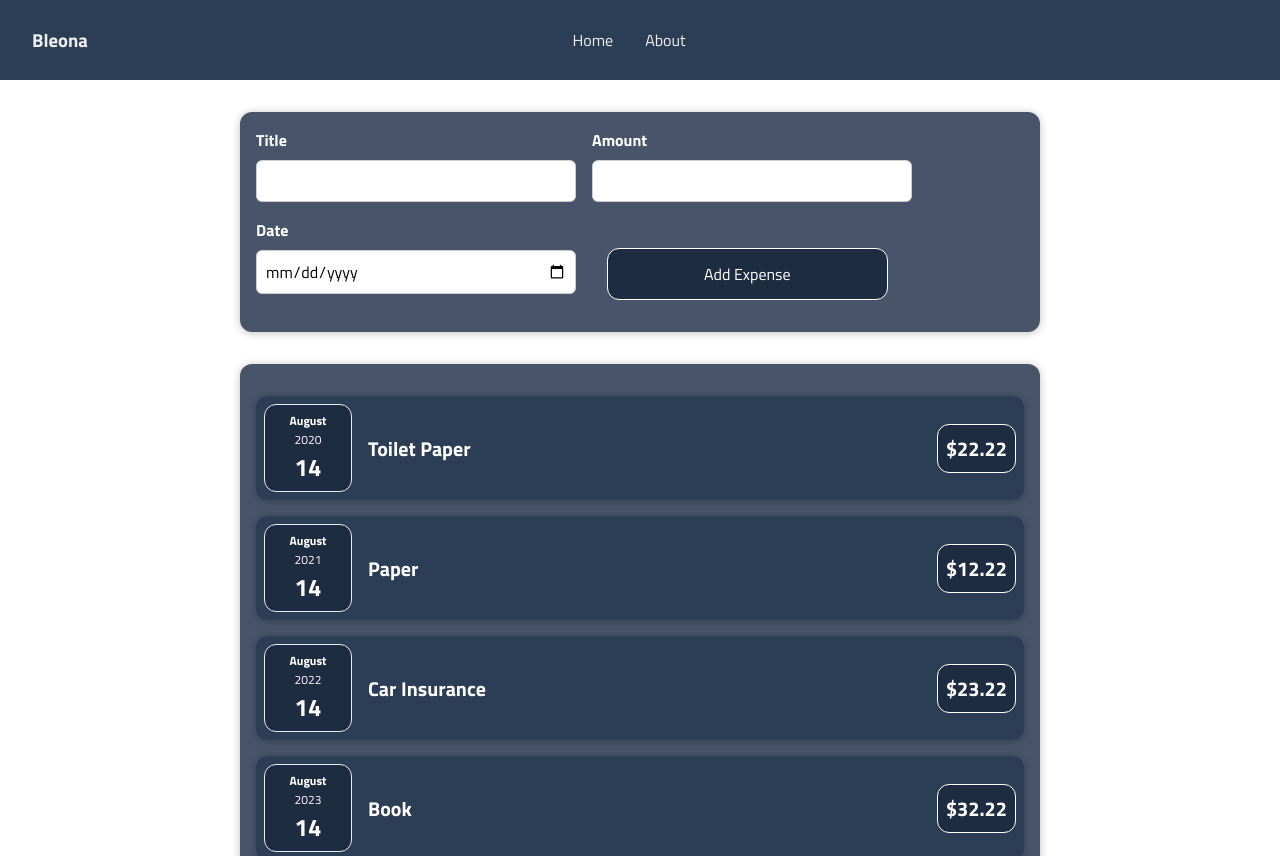
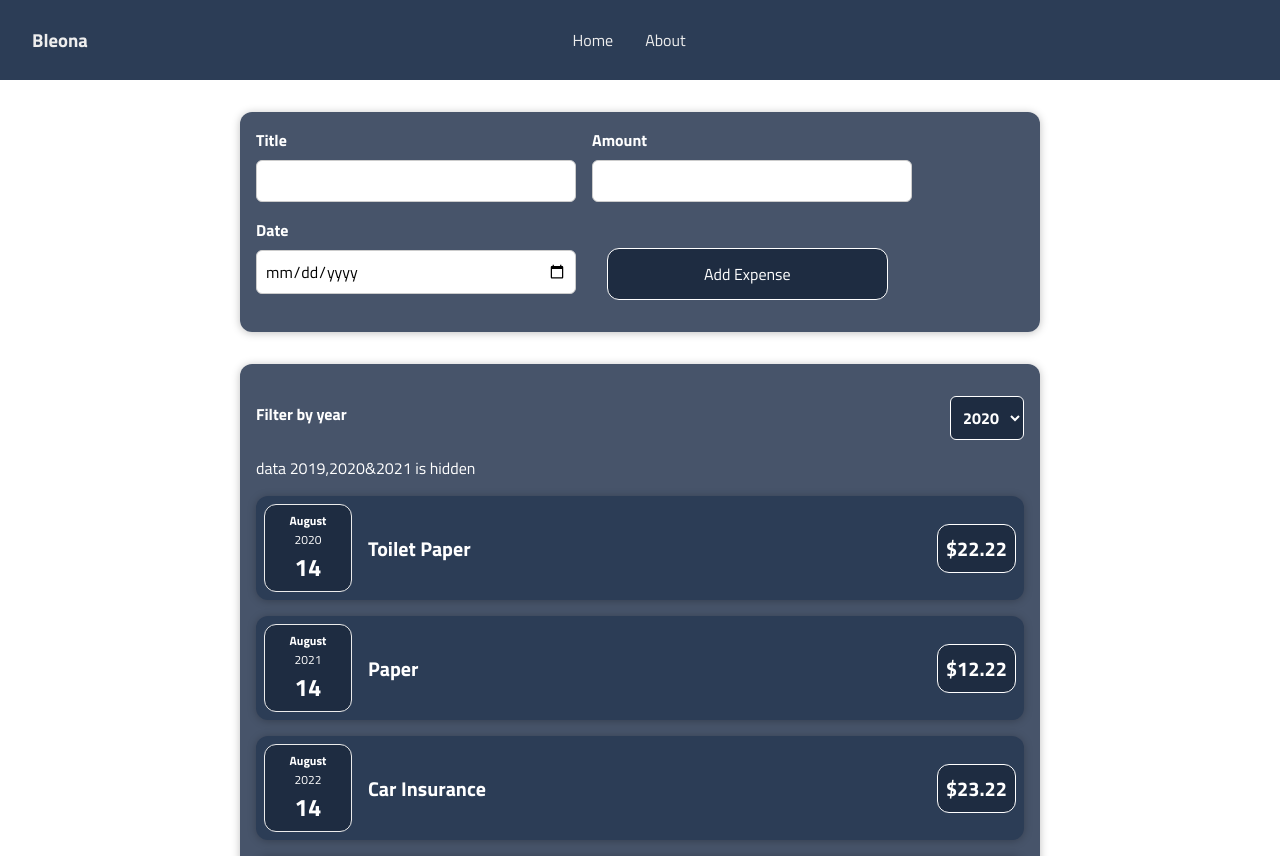
Before and after one commit to BleonaZeqiri/React_js, a React (Create React App) app: page / in a window 1280 px wide. Shown: the top 856 px of the page. Built offline with nearby package versions, Linux system fonts and the light colour scheme.

Commit message:
Added ExpensesFilter

```diff
--- a/src/components/Expenses/Expenses.jsx
+++ b/src/components/Expenses/Expenses.jsx
@@ -1,12 +1,32 @@
-import React from "react";
+import React, { useState } from "react";
+import ExpensesFilter from "./ExpensesFilter";
+import ExpenseItem from "./ExpenseItem";
 import Card from "../UI/Card";
-import ExpenseItem from "./ExpenseItem";
 
 import "./Expenses.css";
 
 const Expenses = ({ items }) => {
+  const [filteredYear, setFilteredYear] = useState("2020");
+  let filterInfoText = "2019,2021&2022";
+
+  if (filteredYear === "2019") {
+    filterInfoText = "2020,2021&2022";
+  } else if (filteredYear === "2021") {
+    filterInfoText = "2019,2020&2022";
+  } else {
+    filterInfoText = "2019,2020&2021";
+  }
+  const filterChangeHandler = (selectedYear) => {
+    setFilteredYear(selectedYear);
+  };
   return (
+    <div>
       <Card className="expenses">
+        <ExpensesFilter
+          selected={filteredYear}
+          onChangeFilter={filterChangeHandler}
+        />
+        <p>data {filterInfoText} is hidden</p>
         {items?.map((expense, index) => {
           return (
             <ExpenseItem
@@ -18,6 +38,7 @@ const Expenses = ({ items }) => {
           );
         })}
       </Card>
+    </div>
   );
 };
 
--- /dev/null
+++ b/src/components/Expenses/ExpensesFilter.css
@@ -0,0 +1,33 @@
+.expenses-filter {
+  margin: 1rem 0;
+  display: flex;
+  justify-content: center;
+  width: 100%;
+  color: white;
+}
+
+.expenses-filter__control {
+  width: 100%;
+
+  display: flex;
+  justify-content: space-between;
+  align-items: center;
+}
+
+.expenses-filter__control label {
+  font-weight: bold;
+  margin-bottom: 0.5rem;
+}
+
+.expenses-filter__control select {
+  font: inherit;
+  padding: 0.5rem;
+  font-weight: bold;
+  border-radius: 6px;
+  background-color: #1e2c41;
+  color: white;
+  border: 1px solid white;
+}
+.card p {
+  color: white;
+}
--- /dev/null
+++ b/src/components/Expenses/ExpensesFilter.jsx
@@ -0,0 +1,24 @@
+import React from "react";
+import "./ExpensesFilter.css";
+
+const ExpensesFilter = (props) => {
+  const dropdownChangeHandler = (event) => {
+    props.onChangeFilter(event.target.value);
+  };
+
+  return (
+    <div className="expenses-filter">
+      <div className="expenses-filter__control">
+        <label>Filter by year</label>
+        <select value={props.selected} onChange={dropdownChangeHandler}>
+          <option value="2022">2022</option>
+          <option value="2021">2021</option>
+          <option value="2020">2020</option>
+          <option value="2019">2019</option>
+        </select>
+      </div>
+    </div>
+  );
+};
+
+export default ExpensesFilter;
--- a/src/components/Navbar/Navbar.css
+++ b/src/components/Navbar/Navbar.css
@@ -69,7 +69,7 @@ nav {
     align-items: center;
     justify-content: center;
     gap: 1.5rem;
-    background-color: var(--mainColor);
+    background-color: #2c3d56;
     transition: 1s;
   }
 
--- a/src/components/NewExpense/ExpenseForm.jsx
+++ b/src/components/NewExpense/ExpenseForm.jsx
@@ -5,11 +5,7 @@ const ExpenseForm = (props) => {
   const [enteredTitle, setEnteredTitle] = useState("");
   const [enteredAmount, setEnteredAmount] = useState("");
   const [enteredDate, setEnteredDate] = useState("");
-  // useState({
-  //   enteredTitle: "",
-  //   enteredAmount: "",
-  //   enteredDate: "",
-  // });
+
   const titleChangeHandler = (event) => {
     setEnteredTitle(event.target.value);
   };
```
Lines whose indentation alone changed are shown as unchanged.
